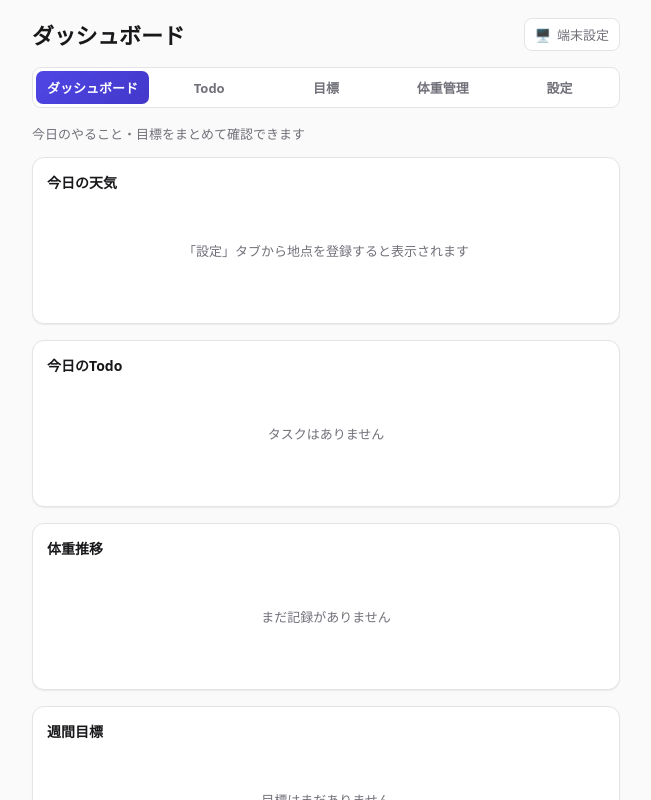
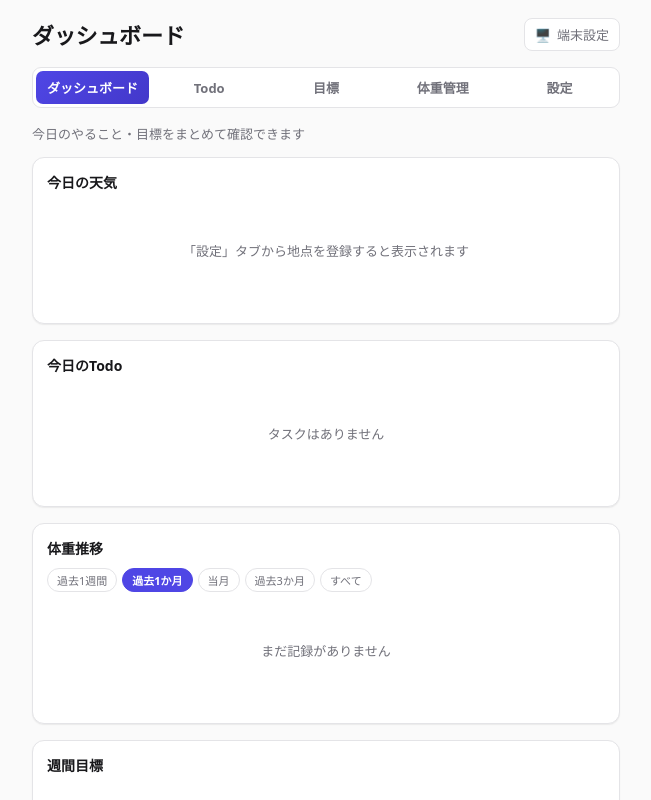
Before and after one commit to fumaalex0507-ops/Todo, a React (Vite) app: page / in a window 1280 px wide. Shown: the top 800 px of the page, without its empty margins (314-965 px from the left). Built offline with nearby package versions, Linux system fonts and the light colour scheme.

Commit message:
体重グラフに期間フィルタ(過去1週間/1か月/当月/3か月/すべて)を追加

```diff
--- a/src/App.css
+++ b/src/App.css
@@ -254,6 +254,13 @@
 
 .weight-chart {
   position: relative;
+}
+
+.weight-chart__range {
+  display: flex;
+  gap: 5px;
+  flex-wrap: wrap;
+  margin-bottom: 10px;
 }
 
 .weight-chart__svg {
--- a/src/components/WeightChart.tsx
+++ b/src/components/WeightChart.tsx
@@ -1,10 +1,19 @@
 import { useMemo, useState } from 'react'
+import { rangeStartDate, type DateRangeKey } from '../lib/date'
 import type { WeightEntry } from '../types'
 
 interface WeightChartProps {
   entries: WeightEntry[]
   targetWeight?: number | null
 }
+
+const RANGE_OPTIONS: { key: DateRangeKey; label: string }[] = [
+  { key: '1w', label: '過去1週間' },
+  { key: '1m', label: '過去1か月' },
+  { key: 'thisMonth', label: '当月' },
+  { key: '3m', label: '過去3か月' },
+  { key: 'all', label: 'すべて' },
+]
 
 const WIDTH = 600
 const HEIGHT = 220
@@ -21,11 +30,13 @@ function formatShort(dateStr: string) {
 
 export function WeightChart({ entries, targetWeight }: WeightChartProps) {
   const [hoverIndex, setHoverIndex] = useState<number | null>(null)
+  const [range, setRange] = useState<DateRangeKey>('1m')
 
-  const sorted = useMemo(
-    () => [...entries].sort((a, b) => a.date.localeCompare(b.date)),
-    [entries],
-  )
+  const sorted = useMemo(() => {
+    const startDate = rangeStartDate(range)
+    const inRange = startDate ? entries.filter((e) => e.date >= startDate) : entries
+    return [...inRange].sort((a, b) => a.date.localeCompare(b.date))
+  }, [entries, range])
 
   const { points, yMin, yMax, yTicks } = useMemo(() => {
     if (sorted.length === 0) {
@@ -74,8 +85,30 @@ export function WeightChart({ entries, targetWeight }: WeightChartProps) {
     }
   }, [sorted, targetWeight])
 
+  const rangeSelector = (
+    <div className="weight-chart__range">
+      {RANGE_OPTIONS.map((opt) => (
+        <button
+          key={opt.key}
+          type="button"
+          className={`chip chip--sm ${range === opt.key ? 'chip--active' : ''}`}
+          onClick={() => setRange(opt.key)}
+        >
+          {opt.label}
+        </button>
+      ))}
+    </div>
+  )
+
   if (sorted.length === 0) {
-    return <p className="todo-list__empty">まだ記録がありません</p>
+    return (
+      <div className="weight-chart">
+        {rangeSelector}
+        <p className="todo-list__empty">
+          {entries.length === 0 ? 'まだ記録がありません' : 'この期間の記録はありません'}
+        </p>
+      </div>
+    )
   }
 
   const linePath = points.map((p, i) => `${i === 0 ? 'M' : 'L'}${p.x},${p.y}`).join(' ')
@@ -104,6 +137,7 @@ export function WeightChart({ entries, targetWeight }: WeightChartProps) {
 
   return (
     <div className="weight-chart">
+      {rangeSelector}
       <svg
         viewBox={`0 0 ${WIDTH} ${HEIGHT}`}
         className="weight-chart__svg"
--- a/src/lib/date.ts
+++ b/src/lib/date.ts
@@ -1,3 +1,39 @@
 export function today() {
   return new Date().toISOString().slice(0, 10)
 }
+
+export type DateRangeKey = '1w' | '1m' | '3m' | 'thisMonth' | 'all'
+
+function pad2(n: number) {
+  return n.toString().padStart(2, '0')
+}
+
+function toDateStr(d: Date) {
+  return `${d.getFullYear()}-${pad2(d.getMonth() + 1)}-${pad2(d.getDate())}`
+}
+
+export function rangeStartDate(key: DateRangeKey): string | null {
+  const now = new Date()
+
+  switch (key) {
+    case 'all':
+      return null
+    case 'thisMonth':
+      return toDateStr(new Date(now.getFullYear(), now.getMonth(), 1))
+    case '1w': {
+      const d = new Date(now)
+      d.setDate(d.getDate() - 7)
+      return toDateStr(d)
+    }
+    case '1m': {
+      const d = new Date(now)
+      d.setMonth(d.getMonth() - 1)
+      return toDateStr(d)
+    }
+    case '3m': {
+      const d = new Date(now)
+      d.setMonth(d.getMonth() - 3)
+      return toDateStr(d)
+    }
+  }
+}
```
